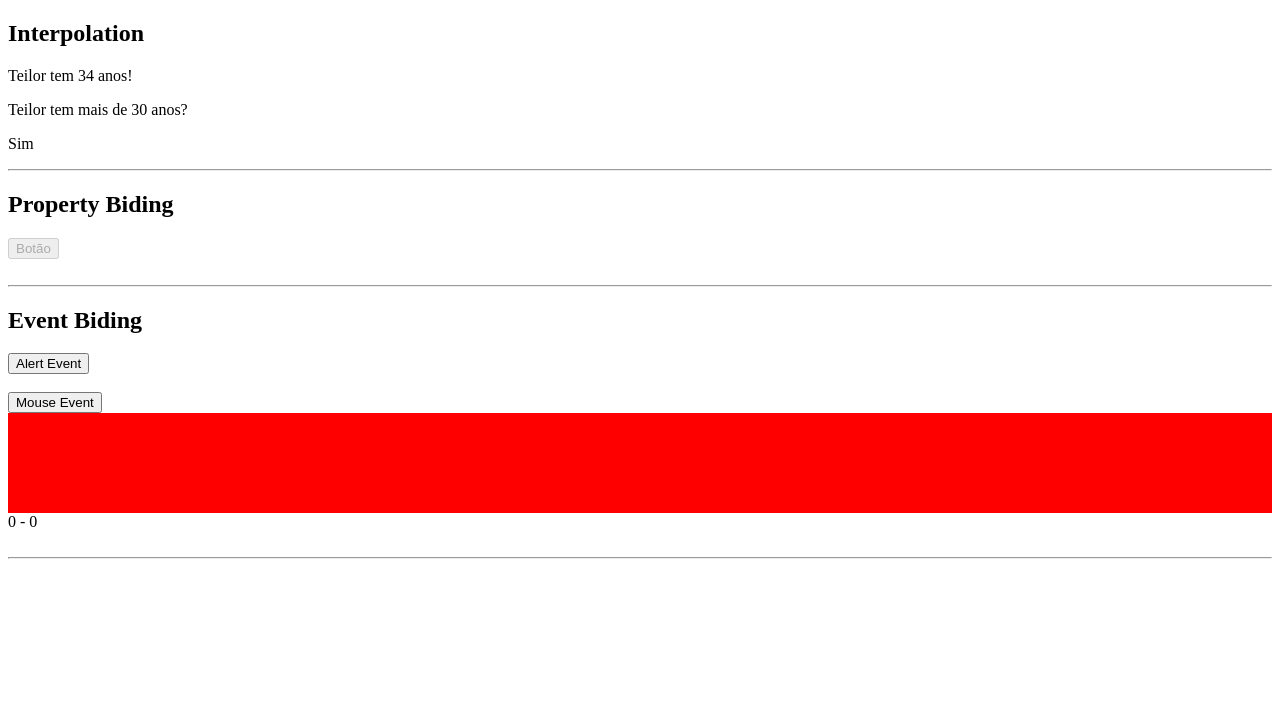
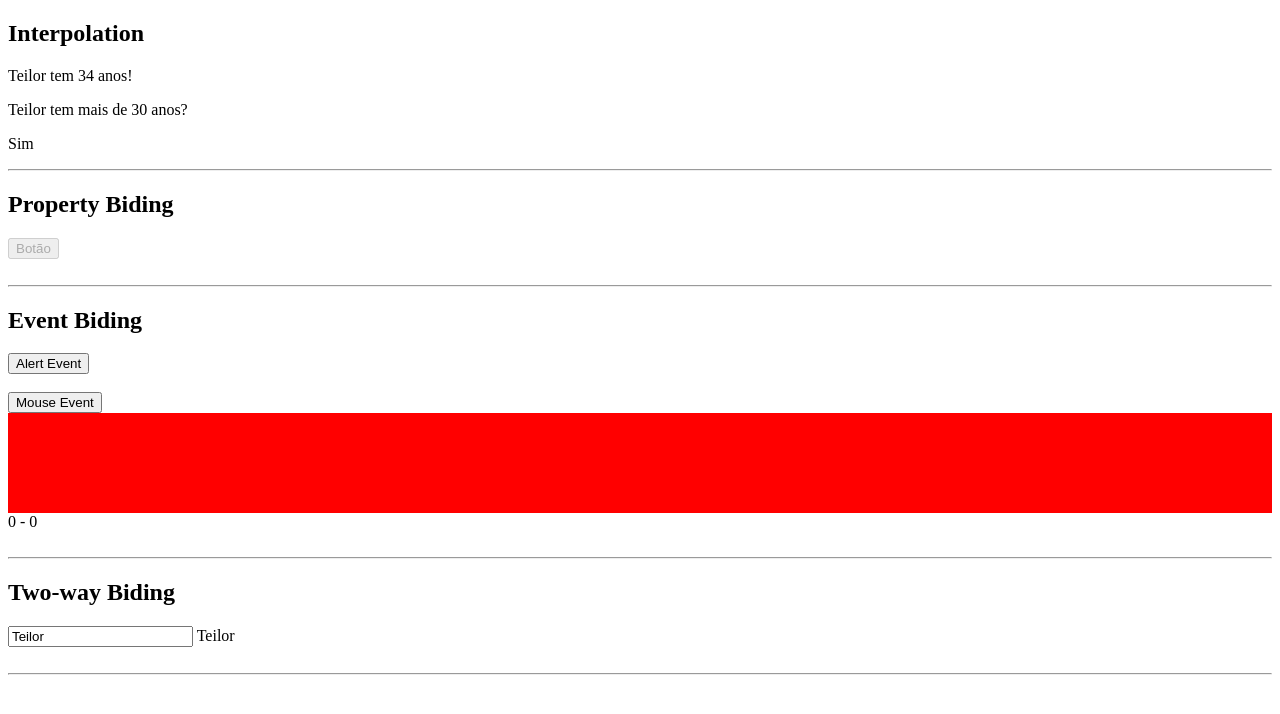
Before and after one commit to teilorbarcelos/angular-first-class, an Angular app: page / in a window 1280 px wide. Shown: the top 714 px of the page. Built offline with nearby package versions, Linux system fonts and the light colour scheme.

Commit message:
two-way biding

```diff
--- a/src/app/data-biding/data-biding.component.html
+++ b/src/app/data-biding/data-biding.component.html
@@ -33,3 +33,12 @@
 <br />
 <br />
 <hr />
+
+<h2>Two-way Biding</h2>
+<input [(ngModel)]="name" />
+{{ name }}
+
+<br />
+<br />
+
+<hr />
```
Also changed, not shown: src/app/app.module.ts (+11 -17 lines).
